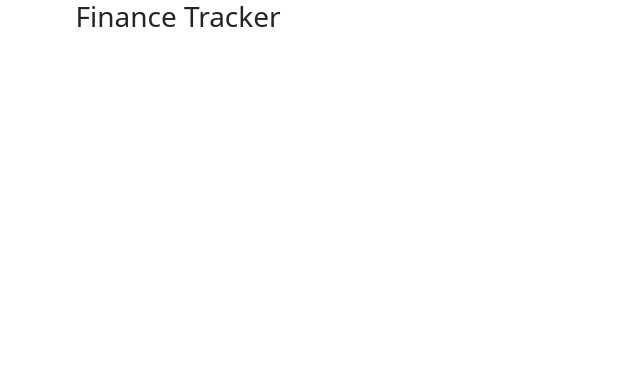
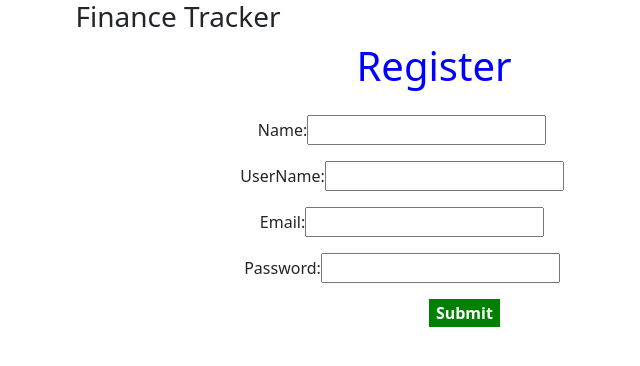
Before and after one commit to PrachiKhajuria21/PrachiKhajuria_finance-tracker, a React (Create React App) app: page /login in a window 1280 px wide. Before the commit this address had no page. Shown: the top 366 px of the page, without its empty margins (462-1102 px from the left). Built offline with nearby package versions, Linux system fonts and the light colour scheme.

Commit message:
userlogin and registration with typescript

```diff
--- a/src/App.tsx
+++ b/src/App.tsx
@@ -4,6 +4,8 @@ import Form from "../src/Pages/Form/FormNew";
 import "bootstrap/dist/css/bootstrap.min.css";
 import TableMerge from "./Pages/Table/Main";
 import { BrowserRouter as Router, Routes, Route } from "react-router-dom";
+import Registration from "./Pages/Login/Registration";
+import Login from "./Pages/Login/Login";
 
 const App: React.FC = () => {
   // const [toDo,setToDo]=useState<string>("");
@@ -16,6 +18,8 @@ const App: React.FC = () => {
         <Routes>
           <Route element={<Form />} path="/" />
           <Route element={<TableMerge />} path="/reg" />
+          <Route element={<Registration/>} path="/login" />
+          <Route element={<Login/>} path="/logged" />
         </Routes>
       </Router>
     </div>
--- /dev/null
+++ b/src/Pages/Login/Login.tsx
@@ -0,0 +1,146 @@
+import React, { useEffect, useState } from "react";
+import { useNavigate } from "react-router-dom";
+import { useSelector } from "react-redux";
+import { RootState } from "../../store";
+import { ErrorLoginType, UserStateLoginType } from "../../model";
+
+const Login: React.FC = () => {
+  const navigate = useNavigate();
+  const userLoginData = useSelector((state:RootState) => state.userLoginInfo.value);
+
+  const INITIAL_STATE:UserStateLoginType = {
+    email: "",
+    password: "",
+  };
+
+  const [loginData, setLoginData] = useState(INITIAL_STATE);
+
+  const emailArray:string[] = [];
+  let i;
+  for (i = 0; i < userLoginData.length; i++) {
+    emailArray.push(userLoginData[i].email);
+  }
+
+  let error: ErrorLoginType = { email: "", password: "" };
+  const [validation, setValidation] = useState<UserStateLoginType>();
+  const handleValue = (e: React.ChangeEvent<HTMLInputElement>) => {
+    // validation[e.target.name] = "";
+    setLoginData((prev) => ({ ...prev, [e.target.name]: e.target.value }));
+  };
+
+  const validate = (value:UserStateLoginType) => {
+    if (!value.email) {
+      error.email = "email required";
+    } else if (!emailArray.includes(value.email)) {
+      error.email = "register yourself first";
+    }
+
+    if (!value.password) {
+      error.password = "password required";
+    }
+    if (emailArray.includes(value.email)) {
+      const userData = userLoginData.find(({ email }) => email === value.email);
+      const pass1 = userData?.password;
+      if (value.password !== pass1) {
+        error.password = "Incorrect password";
+      }
+    }
+
+    return error;
+  };
+
+  var randomToken = "";
+  const userToken = () => {
+    const token = "ABCDEFGHIJKLMNOPQRSTUVWXYZabcdefghijklmnopqrstuvwxyz";
+    const tokenLength = 16;
+
+    var i;
+
+    for (i = 0; i < tokenLength; i++) {
+      randomToken += token.charAt(Math.floor(Math.random() * token.length));
+    }
+
+    return randomToken;
+  };
+  const [tokenGenerate] = useState(userToken());
+
+  const handleSubmit = (e: React.FormEvent<HTMLFormElement>) => {
+    e.preventDefault();
+    const errFunc = validate(loginData);
+
+    setValidation(errFunc);
+
+    const errorLength = Object.values(errFunc).filter((item) => item !== "");
+
+    if (errorLength.length === 0) {
+      var now = new Date();
+      var time = now.getTime();
+      // time += 60 * 1000;  1min
+      time += 3600 * 1000;
+      now.setTime(time);
+      document.cookie = `tokenCookie=${tokenGenerate};expires=${now.toUTCString()};path=/`;
+      navigate("/reg");
+    }
+    // else {
+    //   e.preventDefault();
+    // }
+  };
+
+  const handleRegister = () => {
+    navigate("/reg");
+  };
+
+  const myvariable = {
+    color: "red",
+    marginLeft: "5%",
+    fontWeight: "bold",
+  };
+  const userLogin = {
+    color: "blue",
+    marginLeft: "40%",
+  };
+  const userForm = {
+    marginLeft: "35%",
+    marginTop: "2%",
+  };
+  const btn2 = {
+    color: "white",
+    marginLeft: "20%",
+    backgroundColor: "red",
+    border: "1px solid red",
+    fontWeight: "bold",
+  };
+
+  const btn1 = {
+    color: "white",
+    backgroundColor: "green",
+    border: "1px solid green",
+    fontWeight: "bold",
+  };
+
+  return (
+    <div>
+      <h2 style={userLogin}>Login Page</h2>
+      <form onSubmit={handleSubmit} style={userForm}>
+        <div className="form-group mt-2">
+          <label>Email: </label>
+          <input type="text" name="email" onChange={handleValue} />
+        </div>
+        {/* {console.log("....", validation)} */}
+        <p style={myvariable}>{validation?.email}</p>
+        <div className="form-group mt-2">
+          <label>Password: </label>
+          <input type="password" name="password" onChange={handleValue} />
+          <p style={myvariable}>{validation?.password}</p>
+        </div>
+        <button style={btn1}>SignIn</button>
+        <button type="submit" style={btn2} onClick={handleRegister}>
+          SignUp
+        </button>
+      </form>
+    </div>
+  );
+}
+
+
+export default Login;
--- /dev/null
+++ b/src/Pages/Login/Registration.tsx
@@ -0,0 +1,135 @@
+import { ErrorResponse } from "@remix-run/router";
+import React, { useState } from "react";
+import { useNavigate } from "react-router-dom";
+import { useSelector, useDispatch } from "react-redux";
+import { RootState } from "../../store";
+import { addUser } from "../../redux/UserLogin";
+import { ErrorType, UserStateType } from "../../model";
+
+
+const Registration: React.FC = () => {
+  const dispatch = useDispatch();
+
+  const INITIAL_STATE: UserStateType = {
+    namee: "",
+    userName: "",
+    email: "",
+    password: "",
+  };
+
+  const [loginData, setLoginData] = useState(INITIAL_STATE);
+  console.log("loginData", loginData);
+  const handleValue = (e: React.ChangeEvent<HTMLInputElement>) => {
+    setLoginData((prev) => ({ ...prev, [e.target.name]: e.target.value }));
+  };
+
+  const localData = useSelector(
+    (state: RootState) => state.userLoginInfo.value
+  );
+
+  const emailArray: string[] = [];
+  let i;
+  for (i = 0; i < localData.length; i++) {
+    emailArray.push(localData[i].email);
+  }
+
+  let error: ErrorType = { namee: "", userName: "", email: "", password: "" };
+  const navigate = useNavigate();
+  const [validation, setValidation] = useState<UserStateType>();
+  const validate = (value: UserStateType) => {
+    if (!value.namee) {
+      error.namee = "Name is required";
+    }
+    if (!value.userName) {
+      error.userName = "UserName is required";
+    }
+    const regex = /^[a-zA-Z0-9+_.-]+@[a-zA-Z0-9.-]+$/;
+    const email1 = regex.test(value.email);
+
+    if (!value.email || !email1) {
+      error.email = "Please enter valid email";
+    } else if (emailArray.includes(value.email)) {
+      error.email = "Email already exist";
+    }
+
+    const regex1 = /((?=.*\d)(?=.*[a-z])(?=.*[A-Z])(?=.*[\W]).{6,20})/;
+    console.log("password", value);
+    const pass1 = regex1.test(value.password as string);
+    if (!value.password || !pass1) {
+      error.password = "Please enter valid password";
+    }
+
+    return error;
+  };
+
+  const myvariable = {
+    color: "red",
+    marginLeft: "5%",
+    fontWeight: "bold",
+  };
+  const userRegister = {
+    color: "blue",
+    marginLeft: "40%",
+  };
+  const userForm = {
+    marginLeft: "35%",
+    marginTop: "2%",
+  };
+  const btn1 = {
+    color: "white",
+    marginLeft: "15%",
+    backgroundColor: "green",
+    border: "1px solid green",
+    fontWeight: "bold",
+  };
+
+  const handleSubmit = (e: React.FormEvent<HTMLFormElement>) => {
+    e.preventDefault();
+    const errFunc: any = validate(loginData);
+    setValidation(errFunc);
+
+    const errorLength = Object.values(errFunc).filter((item) => item !== "");
+
+    if (errorLength.length === 0) {
+      dispatch(addUser(loginData));
+
+      navigate("/");
+    }
+  };
+
+  return (
+    <div>
+      <div style={userRegister}>
+        <h1>Register</h1>
+      </div>
+
+      <form onSubmit={handleSubmit} style={userForm}>
+        <div className="form-group mt-2">
+          <label>Name: </label>
+          <input type="text" name="namee" onChange={handleValue} />
+          <p style={myvariable}>{validation?.namee}</p>
+        </div>
+        <div className="form-group mt-2">
+          <label>UserName: </label>
+          <input type="text" name="userName" onChange={handleValue} />
+          <p style={myvariable}>{validation?.userName}</p>
+        </div>
+        <div className="form-group mt-2">
+          <label>Email: </label>
+          <input type="text" name="email" onChange={handleValue} />
+        </div>
+        <p style={myvariable}>{validation?.email}</p>
+        <div className="form-group mt-2">
+          <label>Password: </label>
+          <input type="password" name="password" onChange={handleValue} />
+          <p style={myvariable}>{validation?.password}</p>
+        </div>
+        <button type="submit" style={btn1}>
+          Submit
+        </button>
+      </form>
+    </div>
+  );
+};
+
+export default Registration;
--- a/src/Pages/Table/Main.tsx
+++ b/src/Pages/Table/Main.tsx
@@ -67,7 +67,7 @@ const TableMerge: React.FC = () => {
     // cookies.remove("tokenCookie");
     document.cookie = "tokenCookie= ";
 
-    navigate("/");
+    navigate("/logged");
   };
 
   const selectClass = {
--- a/src/Pages/Table/TableData.tsx
+++ b/src/Pages/Table/TableData.tsx
@@ -177,7 +177,7 @@ const TableData = ({ data }: Props) => {
       <table style={mystyle}>
         <tbody>
           <tr>
-            <th>ID</th>
+
             <th
               style={headerType}
               onClick={() => handleTableData({ sort: "date" })}
@@ -246,8 +246,7 @@ const TableData = ({ data }: Props) => {
           {tableData.length > 0 &&
             tableData.slice(indexOfFirst, indexOfLast).map((data, index) => (
               <tr key={index}>
-                <td>{data.id}</td>
-                <td style={tableHeaderTrans}>{data.date}</td>
+               <td style={tableHeaderTrans}>{data.date}</td>
                 <td style={tableHeaderTrans}>{data.month}</td>
                 <td style={tableHeaderTrans}>{data.transactionType}</td>
                 <td style={tableHeaderTrans}>{data.fromAccount}</td>
--- a/src/Pages/Table/TransactionRecords.ts
+++ b/src/Pages/Table/TransactionRecords.ts
@@ -1,5 +1,5 @@
 
-import { InitialStateType } from "../../model";
+import { InitialStateType, UserStateType } from "../../model";
 
 export const records : InitialStateType[] = [
   {
@@ -48,21 +48,21 @@ export const records : InitialStateType[] = [
   },
 ];
 
-export const userRecords = [
+export const userRecords:UserStateType[] = [
   {
-    name: "prachi",
+    namee: "prachi",
     userName: "Pra@123",
     email: "prachi@gmail.com",
     password: "Par@12354",
   },
   {
-    name: "abhay",
+    namee: "abhay",
     userName: "Abhy@123",
     email: "abhay@gmail.com",
     password: "Abhay@12354",
   },
   {
-    name: "raj",
+    namee: "raj",
     userName: "Raj@123",
     email: "raj@gmail.com",
     password: "Raj@12354",
--- a/src/redux/RootReducer.js
+++ b/src/redux/RootReducer.js
@@ -1,10 +1,11 @@
 import { transactionSlice } from "./Transaction";
+import { userSlice } from "./UserLogin";
 // import { userSlice } from "./UserLogin";
 
 
 const Rootreducer = {
     transaction : transactionSlice.reducer,
-    // userLoginInfo : userSlice.reducer,
+    userLoginInfo : userSlice.reducer,
 }
 
 export default Rootreducer;
--- /dev/null
+++ b/src/redux/UserLogin.ts
@@ -0,0 +1,16 @@
+import { createSlice } from "@reduxjs/toolkit";
+import { userRecords } from "../Pages/Table/TransactionRecords";
+// import { userRecords } from "../component/TransactionRecords";
+
+export const userSlice = createSlice({
+    name:"usersLoginInfo",
+    initialState:{value:userRecords},
+    reducers:{
+        addUser(state,action){
+            console.log("action",action.payload.action)
+            state.value.push(action.payload)
+        }
+    }
+})
+
+export const { addUser } = userSlice.actions;
```
Also changed, not shown: src/model.ts (+31 -12 lines).
